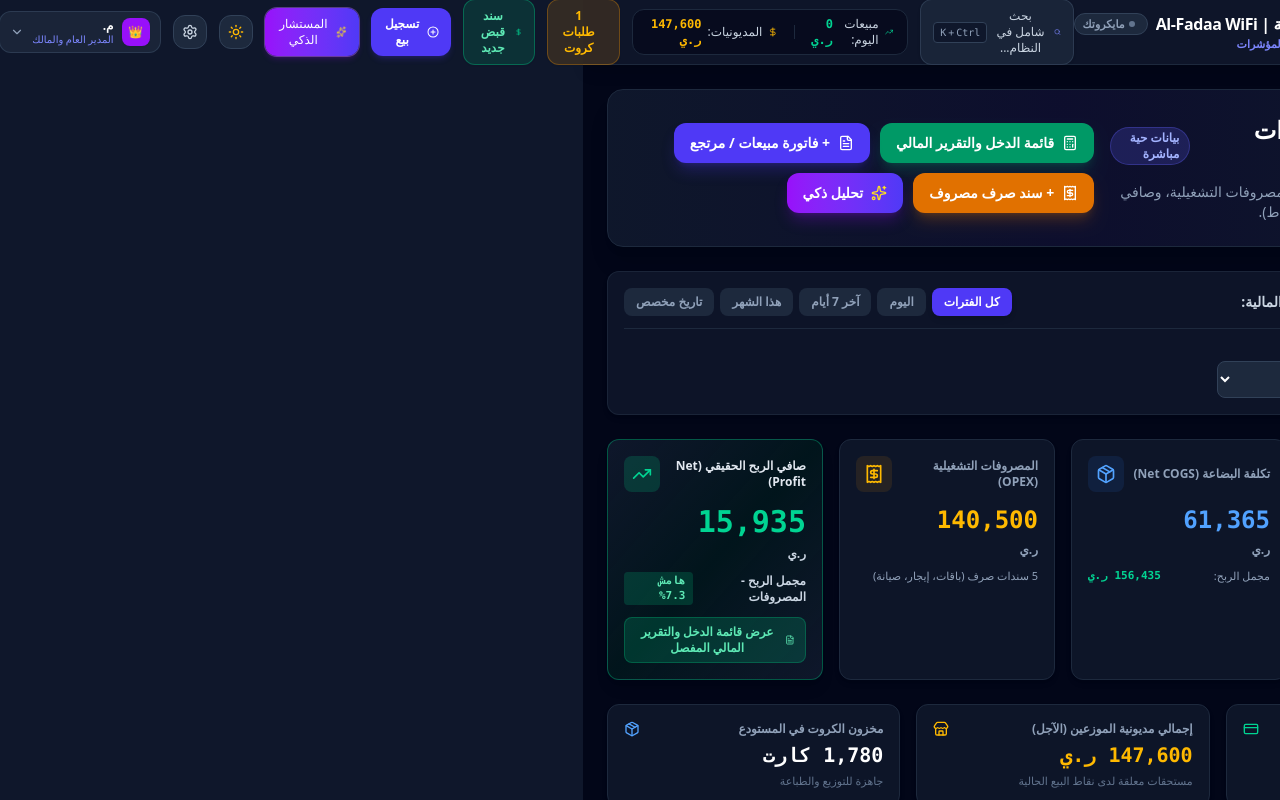
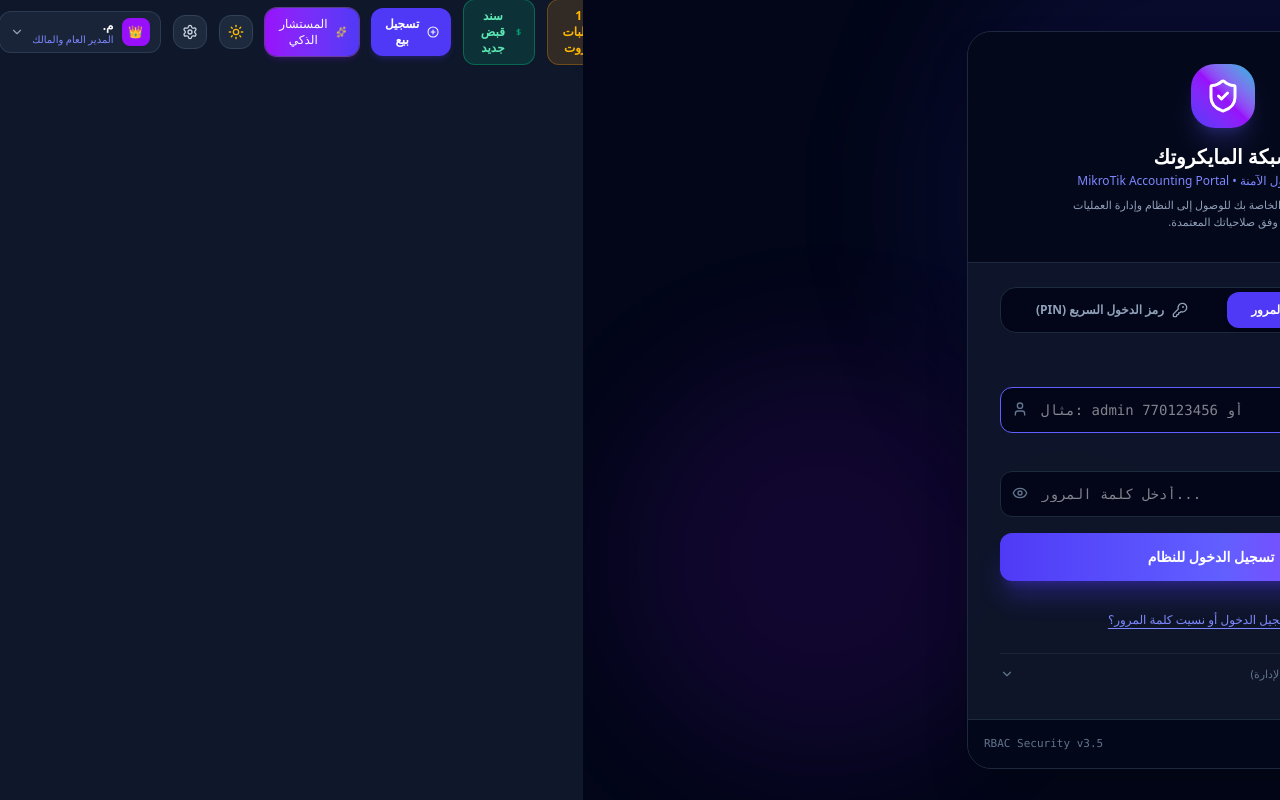
Before and after one commit to almajed-moha/microsys, a React (Vite) app: page / in a window 1280 px wide. Shown: the top 800 px of the page. Built offline with nearby package versions, Linux system fonts and the light colour scheme.

Commit message:
feat(auth): restrict pos_agent access to portal only
Set default authentication state to logged out and enforce strict navigation and view permission filtering to ensure POS agents can only access the POS portal.

```diff
--- a/src/App.tsx
+++ b/src/App.tsx
@@ -160,7 +160,7 @@
   );
 
   // Authentication & Login Modal State
-  const [isLoggedIn, setIsLoggedIn] = useState<boolean>(true);
+  const [isLoggedIn, setIsLoggedIn] = useState<boolean>(false);
   const [isLoginModalOpen, setIsLoginModalOpen] = useState(false);
   const [isChangePasswordOpen, setIsChangePasswordOpen] = useState(false);
   const [loginModalTargetUser, setLoginModalTargetUser] = useState<AppUser | undefined>(undefined);
@@ -1199,6 +1199,10 @@
 
   // Helper to check if the current activeView is permitted for activeUser
   const isCurrentViewPermitted = (view: NavView): boolean => {
+    if (activeUser?.role === 'pos_agent' && view !== 'pos_portal') {
+      return false;
+    }
+
     const viewToModuleMap: Record<NavView, keyof UserPermissions> = {
       dashboard: 'dashboard',
       pos_portal: 'orders',
--- a/src/components/Sidebar.tsx
+++ b/src/components/Sidebar.tsx
@@ -244,6 +244,13 @@
   // Filter items according to active user permissions
   const navItems = allNavItems.filter((item) => {
     if (!activeUser) return true;
+
+    // Restrict POS Agent to ONLY see the POS Portal
+    if (activeUser.role === 'pos_agent') {
+      return item.id === 'pos_portal';
+    }
+
+    // Hide POS Portal from other roles (optional, but requested implicitly by restricting POS agent to it, usually admins don't need to see "بوابتي" as a main nav item if they have everything else, but if they want to preview it, it's fine. Wait, the original code had a 'معاينة' badge for non-pos agents, so we let others see it if they have orders view permission).
     return hasPermission(activeUser, item.permissionModule, 'view');
   });
 
```
